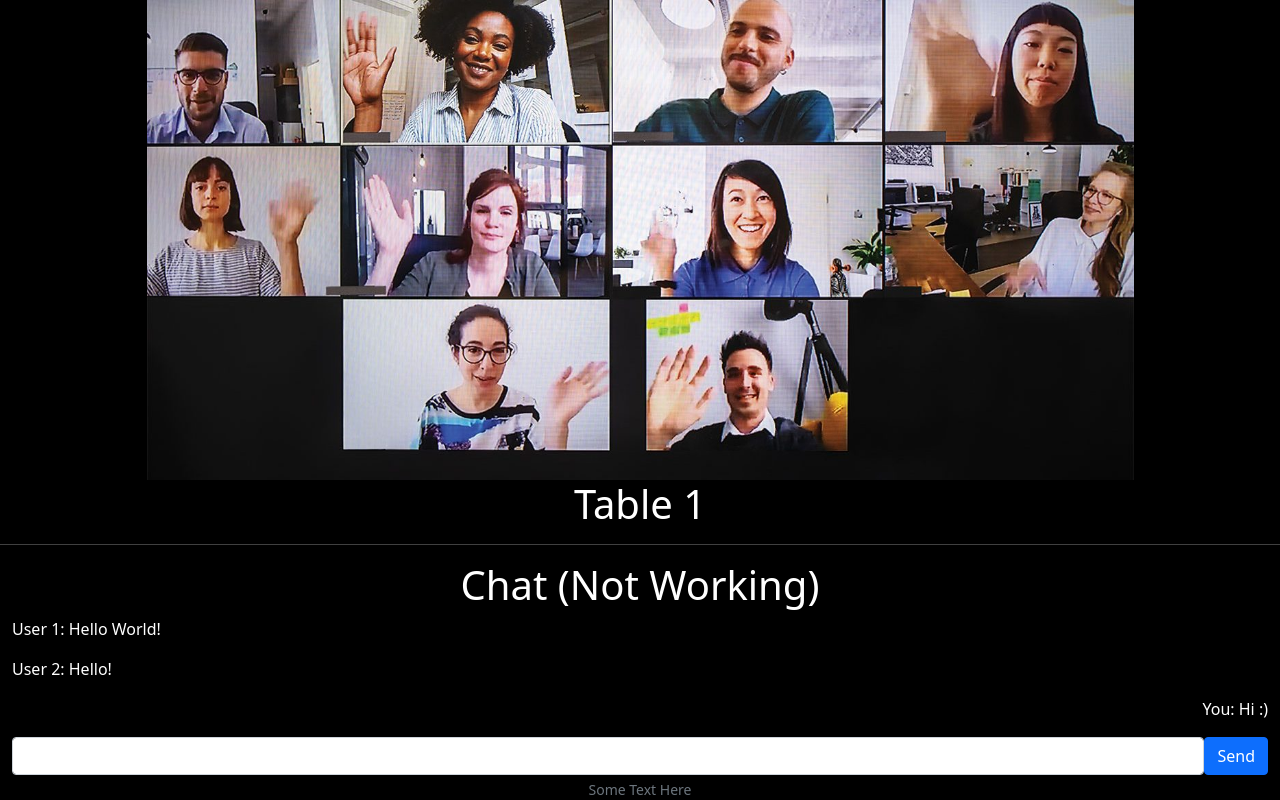
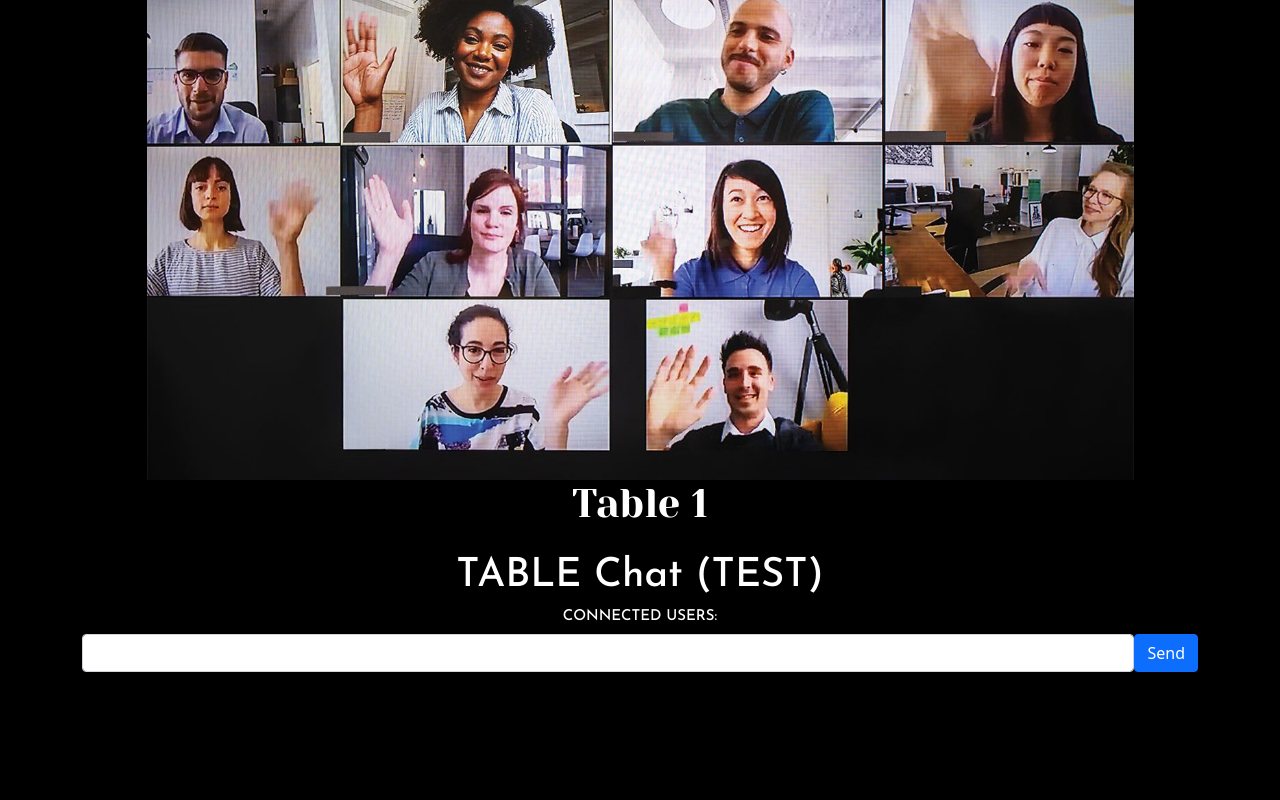
Before and after one commit to hansgsingh/inuman, a Flask app: page /1/1 in a window 1280 px wide. Run offline with Flask 2, Linux system fonts and the light colour scheme; data comes from the database, SQL or seed files in the repository; some libraries are stand-ins or nearby versions.

Commit message:
table chat and styles

```diff
--- /dev/null
+++ b/app/package/static/js/show_room.js
@@ -0,0 +1,66 @@
+const socket = io('/show_room')
+
+socket.on('connect', ()=>{
+    console.log(socket.id + ' connected')
+
+    socket.emit('join')
+    setTimeout(()=>{
+        socket.emit('user_just_joined')
+    }, 120000)
+})
+
+socket.on('connected_users_count', (data)=>{
+    let users_count_element = document.getElementById('active-users-count')
+    users_count_element.innerHTML = 'CONNECTED USERS: ' + data.users_count
+})
+
+
+socket.on('disconnected', (user) => {
+    let msg_div = '<div class="d-flex justify-content-center">'
+    let msg_p = '-------------- ' + user.username + '</b> left the room --------------'
+    let msg_end_div = '</div>'
+
+    let msg_html = msg_div + msg_p + msg_end_div
+    msg_container.innerHTML += msg_html
+})
+
+
+socket.on('joined', (user)=>{
+    console.log(user.username + ' connected')
+
+    let msg_div = '<div class="d-flex justify-content-center">'
+    let msg_p = '-------------- ' + user.username + '</b> joined the room --------------'
+    let msg_end_div = '</div>'
+
+    let msg_html = msg_div + msg_p + msg_end_div
+    msg_container.innerHTML += msg_html
+})
+
+socket.on('append_msg', (data) => {
+    let msg_container = document.getElementById('msg_container')
+
+    let msg_div = '<div class="d-flex flex-row">'
+    let msg_p = '<p><b>' + data.username + '</b>: ' + data.msg + '</p>'
+    let msg_end_div = '</div>'
+
+    let msg_html = msg_div + msg_p + msg_end_div
+    msg_container.innerHTML += msg_html
+})
+
+
+function checkKey(e){
+    var enterKey = 13;
+    if (e.which == enterKey){
+        let msg_input = document.getElementById('msg')
+        let msg_container = document.getElementById('msg_container')
+
+        let msg_div = '<div class="d-flex flex-row-reverse">'
+        let msg_p = '<p><b>You<b>: ' + msg_input.value + '</p>'
+        let msg_end_div = '</div>'
+
+        let msg_html = msg_div + msg_p + msg_end_div
+        msg_container.innerHTML += msg_html
+        socket.emit('new_msg', {msg: msg_input.value})
+        msg_input.value = '';
+    }
+}
--- a/app/package/static/styles/show_room.css
+++ b/app/package/static/styles/show_room.css
@@ -19,4 +19,25 @@
     position: relative;
   }
 
-  /* Place text in the middle of the image */
+
+#table-name {
+    font-family: 'Yeseva One', cursive;
+
+
+}
+
+#table-chat-title {
+    font-family: 'Josefin Sans', sans-serif;
+
+
+
+}
+
+
+#active-users-count {
+    font-family: 'Josefin Sans', sans-serif;
+
+    font-size: 15px;
+    font-style:normal;
+
+}
--- a/app/package/templates/show_room.html
+++ b/app/package/templates/show_room.html
@@ -5,42 +5,43 @@
     <meta http-equiv="X-UA-Compatible" content="IE=edge">
     <meta name="viewport" content="width=device-width, initial-scale=1.0">
     <title>Document</title>
+    <!-- Bootstrap CSS -->
     <link href="https://cdn.jsdelivr.net/npm/bootstrap@5.1.0/dist/css/bootstrap.min.css" rel="stylesheet" integrity="sha384-KyZXEAg3QhqLMpG8r+8fhAXLRk2vvoC2f3B09zVXn8CA5QIVfZOJ3BCsw2P0p/We" crossorigin="anonymous">
+
+    <!-- CSS -->
+    <link rel="stylesheet" href="{{url_for('static', filename='styles/show_room.css')}}">
+
+    <!-- JQUERY -->
     <script src="https://ajax.googleapis.com/ajax/libs/jquery/3.5.1/jquery.min.js"></script>
-    <link rel="stylesheet" href="{{url_for('static', filename='styles/show_room.css')}}">
+
+    <!-- GOOGLE FONTS -->
+    <link rel="preconnect" href="https://fonts.googleapis.com">
+    <link rel="preconnect" href="https://fonts.gstatic.com" crossorigin>
+    <link href="https://fonts.googleapis.com/css2?family=Josefin+Sans:wght@500&family=Montserrat:wght@200&family=Yeseva+One&display=swap" rel="stylesheet">
 </head>
 <body>
     <div class="videos">
     </div>
 
 
-    <h1 class="text-center">{{room.name}}</h1>
+    <h1 class="text-center" id="table-name">{{room.name}}</h1>
 
-    <hr>
-    <div class="container-fluid">
-        <h1 class="text-center">Chat (Not Working)</h1>
-        <div id="msg_container">
-            <div class="d-flex flex-row">
-                <p>User 1: Hello World!</p>
+    <section id="live_chat">
+        <div class="container mt-4">
+            <h1 class="text-center" id="table-chat-title">TABLE Chat (TEST)</h1>
+            <h5 class="text-center" id="active-users-count">CONNECTED USERS: </h5>
+            <div id="msg_container">
             </div>
-            <div class="d-flex flex-row">
-                <p>User 2: Hello!</p>
-            </div>
-            <div class="d-flex flex-row-reverse">
-                <p>You: Hi :)</p>
+            <div class="d-flex">
+                <input type="text" class="form-control" id='msg' onkeyup="checkKey(event)">
+                <button class="btn btn-primary">
+                    Send
+                </button>
             </div>
         </div>
-        <div class="d-flex">
-            <input type="text" class="form-control">
-            <button class="btn btn-primary">
-                Send
-            </button>
-        </div>
-        <div id="" class="form-text text-center">
-            Some Text Here
-        </div>
-    </div>
+    </section>
 
+    <script src="https://cdn.socket.io/4.1.2/socket.io.min.js" integrity="sha384-toS6mmwu70G0fw54EGlWWeA4z3dyJ+dlXBtSURSKN4vyRFOcxd3Bzjj/AoOwY+Rg" crossorigin="anonymous"></script>
     <script src="{{ url_for('static', filename='js/show_room.js') }}"></script>
 </body>
 </html>
--- a/app/package/templates/show_server.html
+++ b/app/package/templates/show_server.html
@@ -28,7 +28,7 @@
 <section id="live_chat">
     <div class="container mt-4">
         <h1 class="text-center" id="server-name">{{server.name}}</h1>
-        <h1 class="text-center" id="server-chat-title">Chat (TEST)</h1>
+        <h1 class="text-center" id="server-chat-title">SERVER Chat (TEST)</h1>
         <h5 class="text-center" id="active-users-count">CONNECTED USERS: </h5>
         <div id="msg_container">
         </div>
@@ -99,7 +99,6 @@
 
 <script src="https://cdn.socket.io/4.1.2/socket.io.min.js" integrity="sha384-toS6mmwu70G0fw54EGlWWeA4z3dyJ+dlXBtSURSKN4vyRFOcxd3Bzjj/AoOwY+Rg" crossorigin="anonymous"></script>
 <script src="{{ url_for('static', filename='js/show_server.js') }}"></script>
-<script src="{{ url_for('static', filename='js/show_room.js') }}"></script>
 
 
 
```
Also changed, not shown: app/package/sockets.py (+53 -2 lines).
